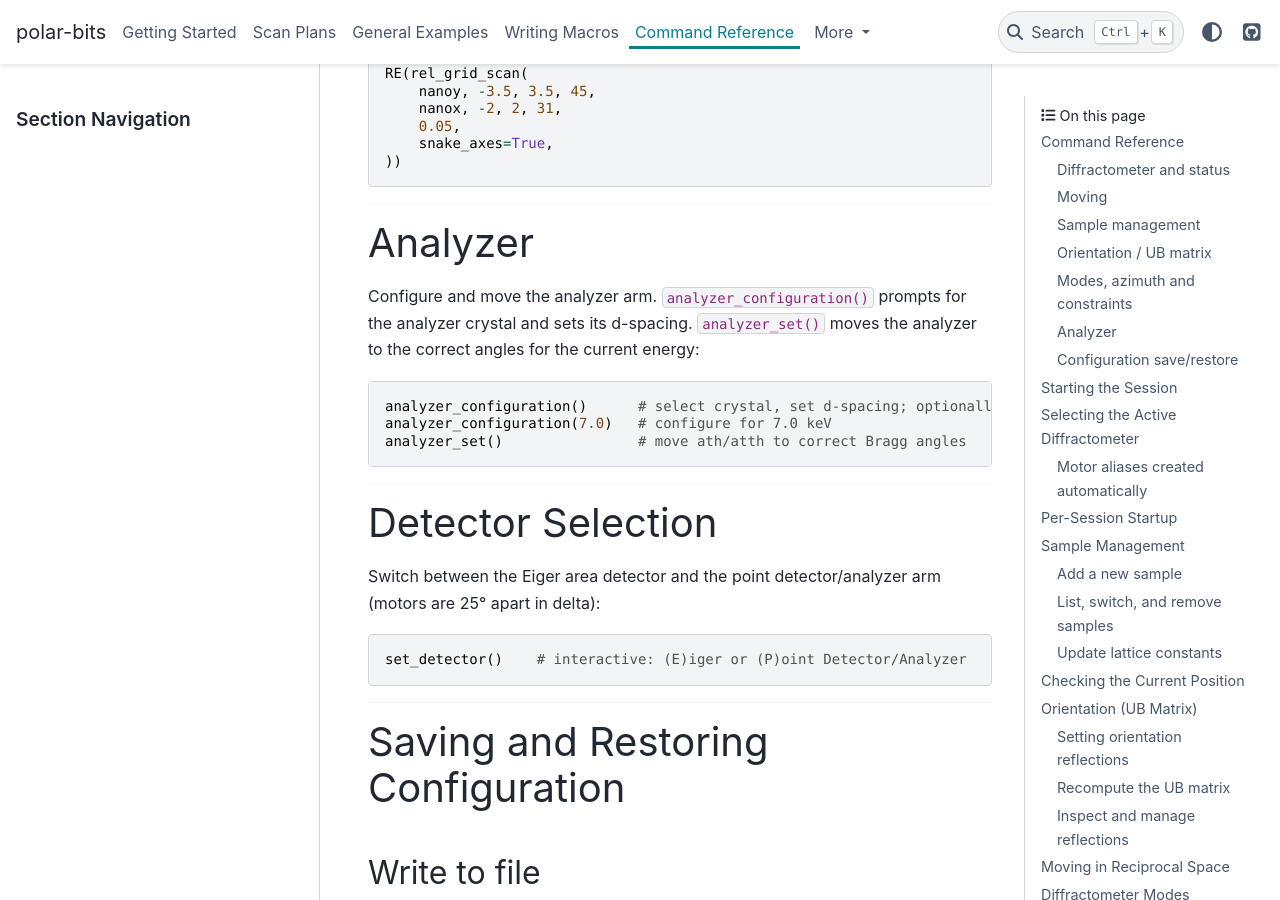
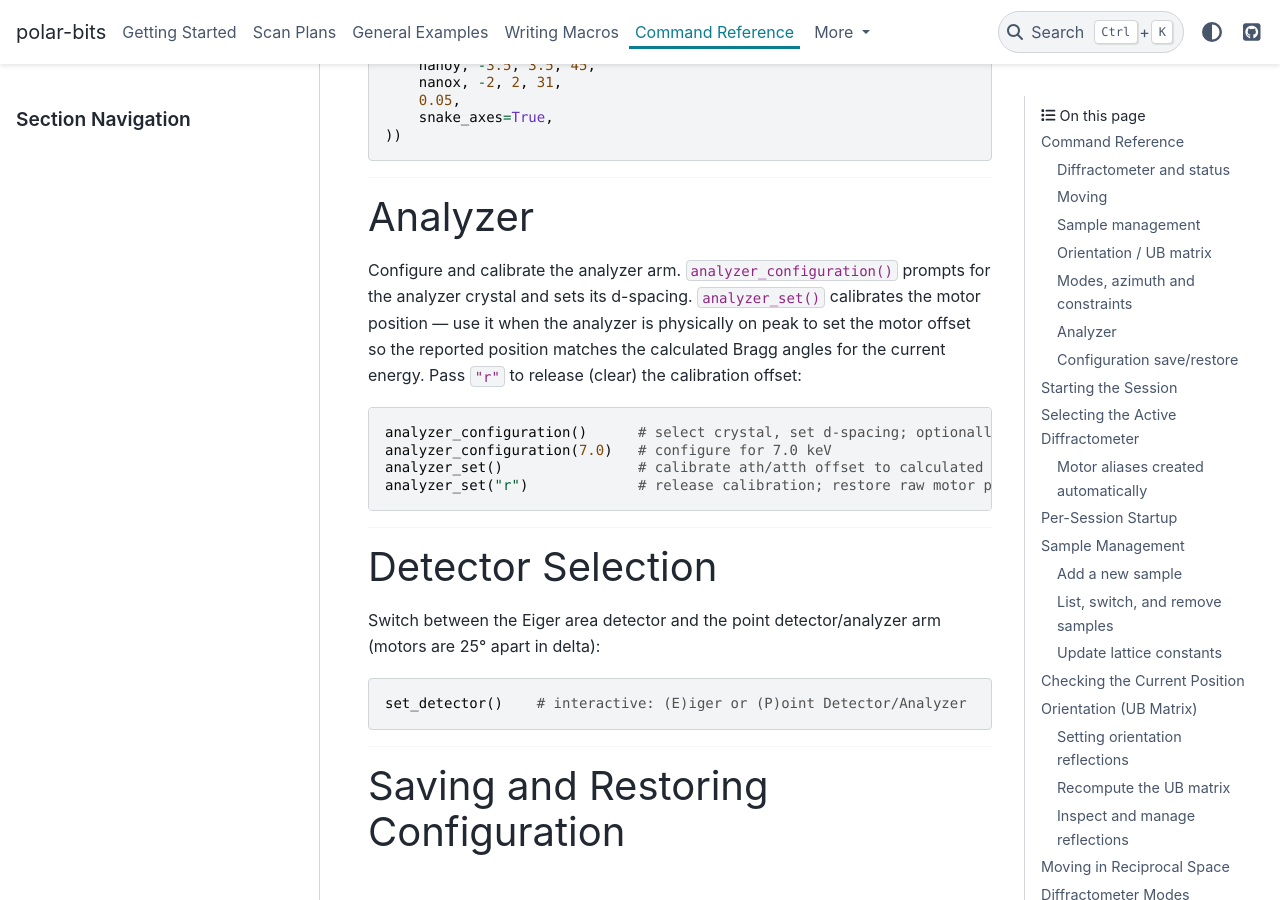
Before and after one commit to BCDA-APS/polar-bits, a Sphinx documentation site: the page built from docs/source/examples/4idg_diffractometer.md, in a window 1280 px wide and 900 px high, scrolled down 11425 px. Built offline with Sphinx 7.4.7 and the PyData theme 0.15.4, drawn with Linux system fonts in a browser that asks for light colours; some of the changed text lies outside the part shown.

Commit message:
some minor improvements

````diff
--- a/docs/source/examples/4idg_diffractometer.md
+++ b/docs/source/examples/4idg_diffractometer.md
@@ -75,7 +75,7 @@ constraint management, and configuration save/restore.
 | Command | Description |
 |---------|-------------|
 | `analyzer_configuration(energy)` | Select crystal and set d-spacing |
-| `analyzer_set()` | Move analyzer to Bragg angles for current energy |
+| `analyzer_set()` | Calibrate current motor position to calculated Bragg angle |
 
 ### Configuration save/restore
 
@@ -472,14 +472,17 @@ RE(rel_grid_scan(
 
 ## Analyzer
 
-Configure and move the analyzer arm. `analyzer_configuration()` prompts
-for the analyzer crystal and sets its d-spacing. `analyzer_set()` moves
-the analyzer to the correct angles for the current energy:
+Configure and calibrate the analyzer arm. `analyzer_configuration()` prompts
+for the analyzer crystal and sets its d-spacing. `analyzer_set()` calibrates
+the motor position — use it when the analyzer is physically on peak to set the
+motor offset so the reported position matches the calculated Bragg angles for
+the current energy. Pass `"r"` to release (clear) the calibration offset:
 
 ```python
 analyzer_configuration()      # select crystal, set d-spacing; optionally pass energy (keV)
 analyzer_configuration(7.0)   # configure for 7.0 keV
-analyzer_set()                # move ath/atth to correct Bragg angles
+analyzer_set()                # calibrate ath/atth offset to calculated Bragg angles (must be on peak)
+analyzer_set("r")             # release calibration; restore raw motor positions
 ```
 
 ---
````
Also changed, not shown: other parts of docs/source/examples/4idg_diffractometer.md (+2 -2 lines).
